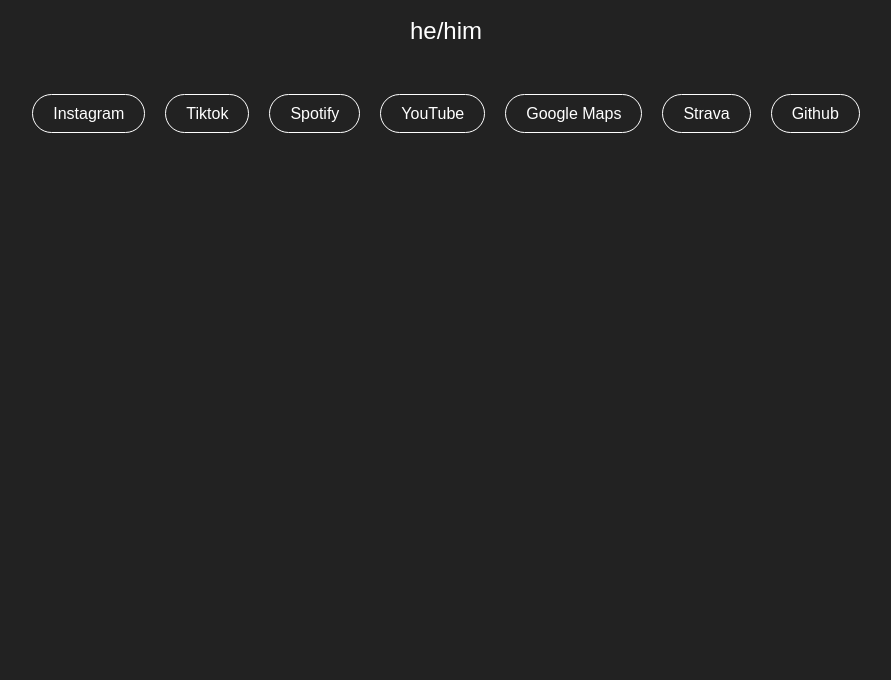
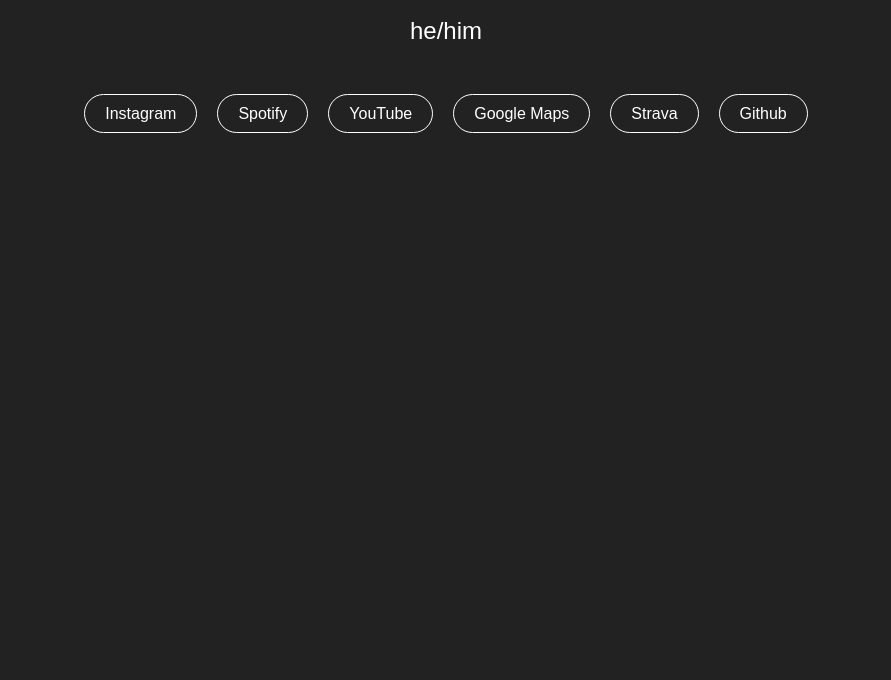
Before and after one commit to dielpas/dielpas.github.io, a plain HTML site: page index.html in a window 1280 px wide. Shown: the part 120-800 px from the top of the page, without its empty margins (194-1085 px from the left). Drawn offline with Linux system fonts and the light colour scheme.

Commit message:
Update index.html

```diff
--- a/index.html
+++ b/index.html
@@ -15,9 +15,6 @@
         <a href="https://www.instagram.com/diel.py/" target="_blank"
           >Instagram</a
         >
-      </div>
-      <div class="social-link">
-        <a href="https://www.tiktok.com/@kuranghijau" target="_blank">Tiktok</a>
       </div>
       <div class="social-link">
         <a href="https://open.spotify.com/user/abdiel_pasaribu/" target="_blank"
```
